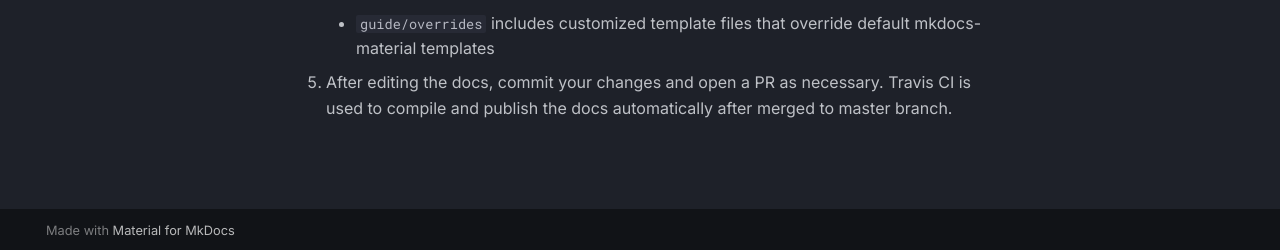
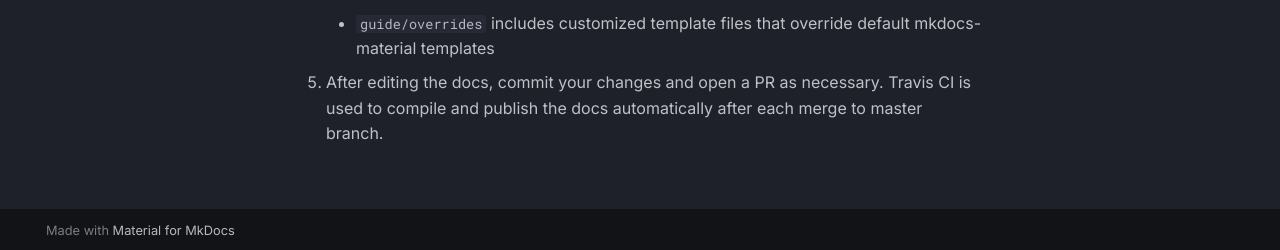
Before and after one commit to MobileFirstLLC/extension-cli, an MkDocs documentation site: the page built from guide/14-user-guide.md, in a window 1280 px wide and 1354 px high. Shown: the part 1101-1351 px from the top of the window. Built offline with MkDocs 1.6.1 and Material for MkDocs 9.7.7, drawn with Linux system fonts in a browser that asks for light colours; comment, search, counter and statistics services are not loaded.

Commit message:
Update 14-user-guide.md

```diff
--- a/guide/14-user-guide.md
+++ b/guide/14-user-guide.md
@@ -41,4 +41,4 @@ You will need Python 3.x before proceeding.
 
 5. After editing the docs, commit your changes and open a PR as
    necessary. Travis CI is used to compile and publish the docs automatically
-   after merged to master branch.
+   after each merge to master branch.
```
